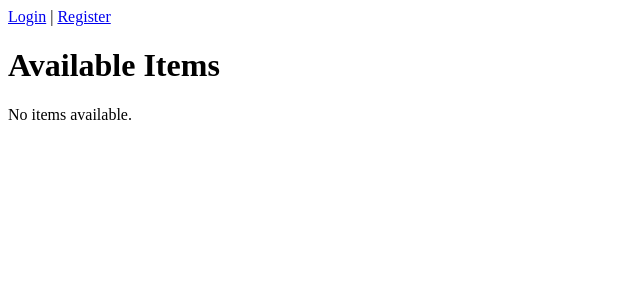
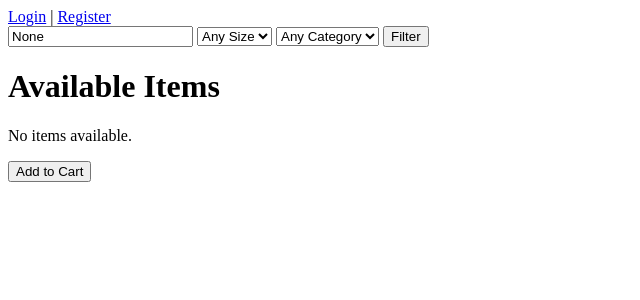
Before and after one commit to estii20/kidswap, a Django app: page / in a window 1280 px wide. Shown: the top 300 px of the page, without its empty margins (0-640 px from the left). Run offline with Django 5.2, Linux system fonts and the light colour scheme; data that the repository does not hold is empty.

Commit message:
Add cart templates and views

```diff
--- a/kidswap/marketplace/forms.py
+++ b/kidswap/marketplace/forms.py
@@ -1,6 +1,7 @@
 from django import forms
 from django.contrib.auth.models import User
 from django.contrib.auth.forms import UserCreationForm
+from .models import ClothingItem
 
 class UserRegisterForm(UserCreationForm):
     email = forms.EmailField(required=True)
@@ -8,3 +9,8 @@ class UserRegisterForm(UserCreationForm):
     class Meta:
         model = User
         fields = ['username', 'email', 'password1', 'password2']
+
+class ClothingItemForm(forms.ModelForm):
+    class Meta:
+        model = ClothingItem
+        fields = ['title', 'description', 'category', 'condition', 'size', 'price', 'image']
--- /dev/null
+++ b/kidswap/marketplace/templates/checkout_success.html
@@ -0,0 +1,3 @@
+<h2>Payment Successful!</h2>
+<p>Thank you for your purchase.</p>
+<a href="{% url 'home' %}">Return to Home</a>
--- a/kidswap/marketplace/templates/marketplace/home.html
+++ b/kidswap/marketplace/templates/marketplace/home.html
@@ -10,6 +10,43 @@
         <a href="{% url 'login' %}">Login</a> |
         <a href="{% url 'register' %}">Register</a>
     {% endif %}
+    {% if user.is_authenticated %}
+    <a href="{% url 'add_item' %}">Sell an Item</a> |
+    {% endif %}
+
+    <form method="get">
+    <input type="text" name="q" placeholder="Search..." value="{{ query }}">
+
+    <select name="size">
+        <option value="">Any Size</option>
+        <option value="3-6M" {% if size == "3-6M" %}selected{% endif %}>3-6M</option>
+        <option value="6-12M" {% if size == "6-12M" %}selected{% endif %}>6-12M</option>
+        <option value="1-2Y" {% if size == "1-2Y" %}selected{% endif %}>1-2Y</option>
+        <option value="2-3Y" {% if size == "2-3Y" %}selected{% endif %}>2-3Y</option>
+        <!-- Add more sizes as needed -->
+    </select>
+
+    <select name="category">
+        <option value="">Any Category</option>
+        <option value="tops" {% if category == "tops" %}selected{% endif %}>Tops</option>
+        <option value="bottoms" {% if category == "bottoms" %}selected{% endif %}>Bottoms</option>
+        <option value="shoes" {% if category == "shoes" %}selected{% endif %}>Shoes</option>
+        <option value="outerwear" {% if category == "outerwear" %}selected{% endif %}>Outerwear</option>
+        <option value="accessories" {% if category == "accessories" %}selected{% endif %}>Accessories</option>
+    </select>
+
+    <button type="submit">Filter</button>
+    </form>
+
+    {% if query or size or category %}
+    <p>Filters:
+        {% if query %}Search: "{{ query }}" {% endif %}
+        {% if size %} | Size: {{ size }} {% endif %}
+        {% if category %} | Category: {{ category }} {% endif %}
+        <a href="{% url 'home' %}">Clear</a>
+    </p>
+    {% endif %}
+
 
     <h1>Available Items</h1>
     {% for item in items %}
@@ -24,5 +61,10 @@
     {% empty %}
         <p>No items available.</p>
     {% endfor %}
+    <form action="{% url 'add_to_cart' item.id %}" method="POST">
+    {% csrf_token %}
+    <button type="submit">Add to Cart</button>
+    </form>
+
 </body>
 </html>
--- a/kidswap/marketplace/urls.py
+++ b/kidswap/marketplace/urls.py
@@ -7,4 +7,8 @@ urlpatterns = [
     path('register/', views.register, name='register'),
     path('login/', auth_views.LoginView.as_view(template_name='marketplace/login.html'), name='login'),
     path('logout/', auth_views.LogoutView.as_view(next_page='home'), name='logout'),
+    path('sell/', views.add_item, name='add_item'),
+    path('cart/', views.view_cart, name='view_cart'),
+    path('cart/add/<int:item_id>/', views.add_to_cart, name='add_to_cart'),
+    path('cart/remove/<int:item_id>/', views.remove_from_cart, name='remove_from_cart'),
 ]
--- a/kidswap/marketplace/views.py
+++ b/kidswap/marketplace/views.py
@@ -2,10 +2,34 @@ from django.shortcuts import render, redirect
 from .models import ClothingItem
 from .forms import UserRegisterForm
 from django.contrib import messages
+from django.contrib.auth.decorators import login_required
+from .forms import ClothingItemForm
+from .models import CartItem
+from django.views.decorators.csrf import csrf_exempt
+from django.db.models import Q
+
 
 def home(request):
+    query = request.GET.get('q')
+    size = request.GET.get('size')
+    category = request.GET.get('category')
+
     items = ClothingItem.objects.filter(sold=False).order_by('-posted_at')
-    return render(request, 'marketplace/home.html', {'items': items})
+
+    if query:
+        items = items.filter(Q(title__icontains=query) | Q(description__icontains=query))
+    if size:
+        items = items.filter(size__iexact=size)
+    if category:
+        items = items.filter(category=category)
+
+    return render(request, 'marketplace/home.html', {
+        'items': items,
+        'query': query,
+        'size': size,
+        'category': category,
+    })
+
 
 def register(request):
     if request.method == 'POST':
@@ -17,3 +41,57 @@ def register(request):
     else:
         form = UserRegisterForm()
     return render(request, 'marketplace/register.html', {'form': form})
+
+
+@login_required
+def add_item(request):
+    if request.method == 'POST':
+        form = ClothingItemForm(request.POST, request.FILES)
+        if form.is_valid():
+            item = form.save(commit=False)
+            item.seller = request.user
+            item.save()
+            return redirect('home')
+    else:
+        form = ClothingItemForm()
+    return render(request, 'marketplace/add_item.html', {'form': form})
+
+
+@login_required
+def add_to_cart(request, item_id):
+    item = ClothingItem.objects.get(id=item_id)
+    CartItem.objects.get_or_create(user=request.user, item=item)
+    if item.seller == request.user:
+            messages.error(request, "You can't add your own item to your cart.")
+            return redirect('home')
+    else:
+        return redirect('view_cart')
+
+
+@login_required
+def view_cart(request):
+    cart_items = CartItem.objects.filter(user=request.user)
+    total = sum(item.item.price for item in cart_items)
+    return render(request, 'marketplace/cart.html', {
+        'cart_items': cart_items,
+        'total': total
+    })
+
+@login_required
+def remove_from_cart(request, item_id):
+    CartItem.objects.filter(user=request.user, item_id=item_id).delete()
+    return redirect('view_cart')
+
+
+@csrf_exempt
+@login_required
+def checkout(request):
+    cart_items = CartItem.objects.filter(user=request.user)
+    # Here is where you'd integrate Stripe
+    # For now, simulate a successful checkout:
+    for cart_item in cart_items:
+        item = cart_item.item
+        item.sold = True
+        item.save()
+        cart_item.delete()
+    return render(request, 'marketplace/checkout_success.html')
```
Also changed, not shown: kidswap/marketplace/models.py (+9 -0 lines), kidswap/marketplace/templates/cart.html (added, +17 -0 lines), kidswap/marketplace/templates/marketplace/add_item.html (added, +7 -0 lines), kidswap/db.sqlite3, kidswap/marketplace/migrations/0002_cartitem.py (added).
